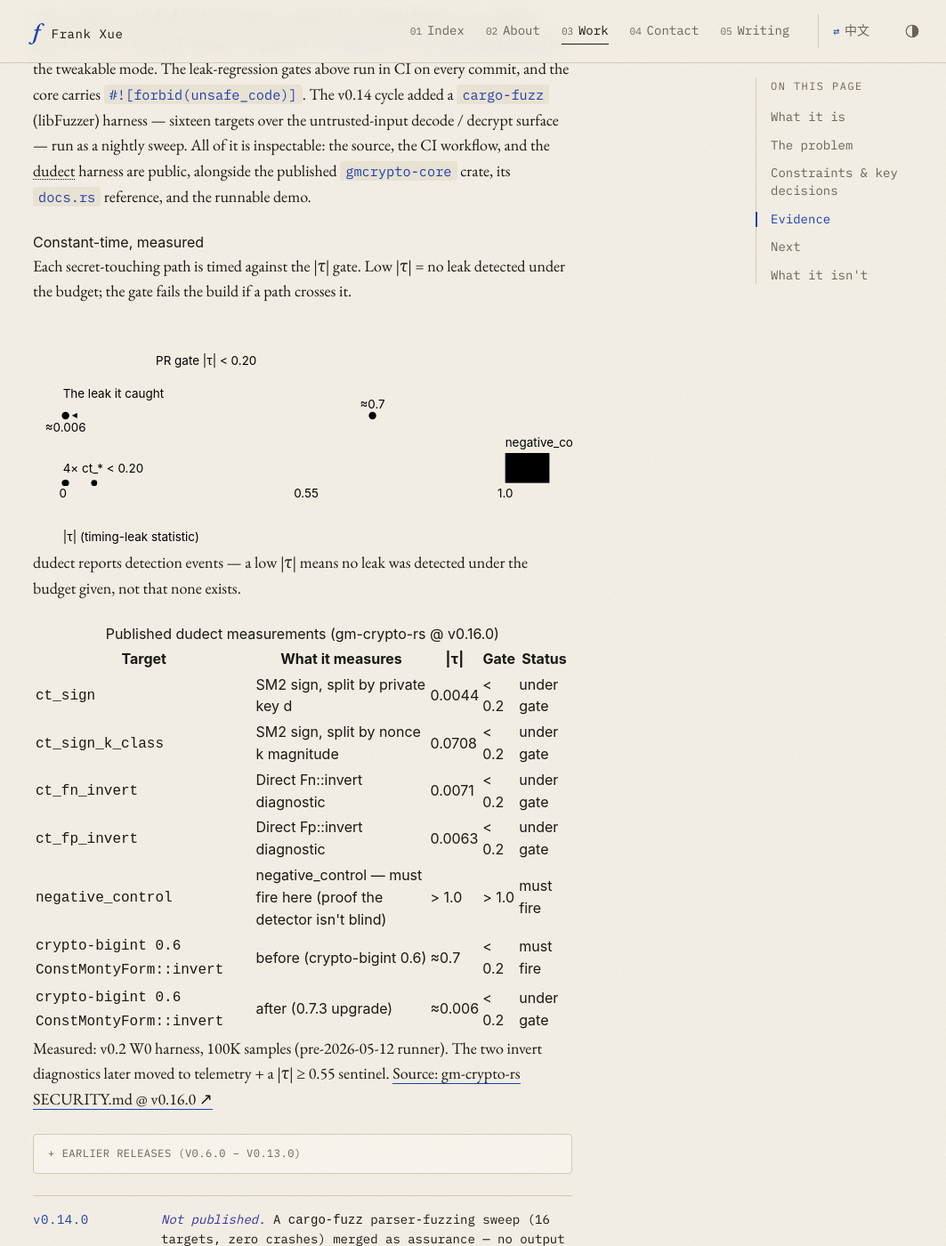
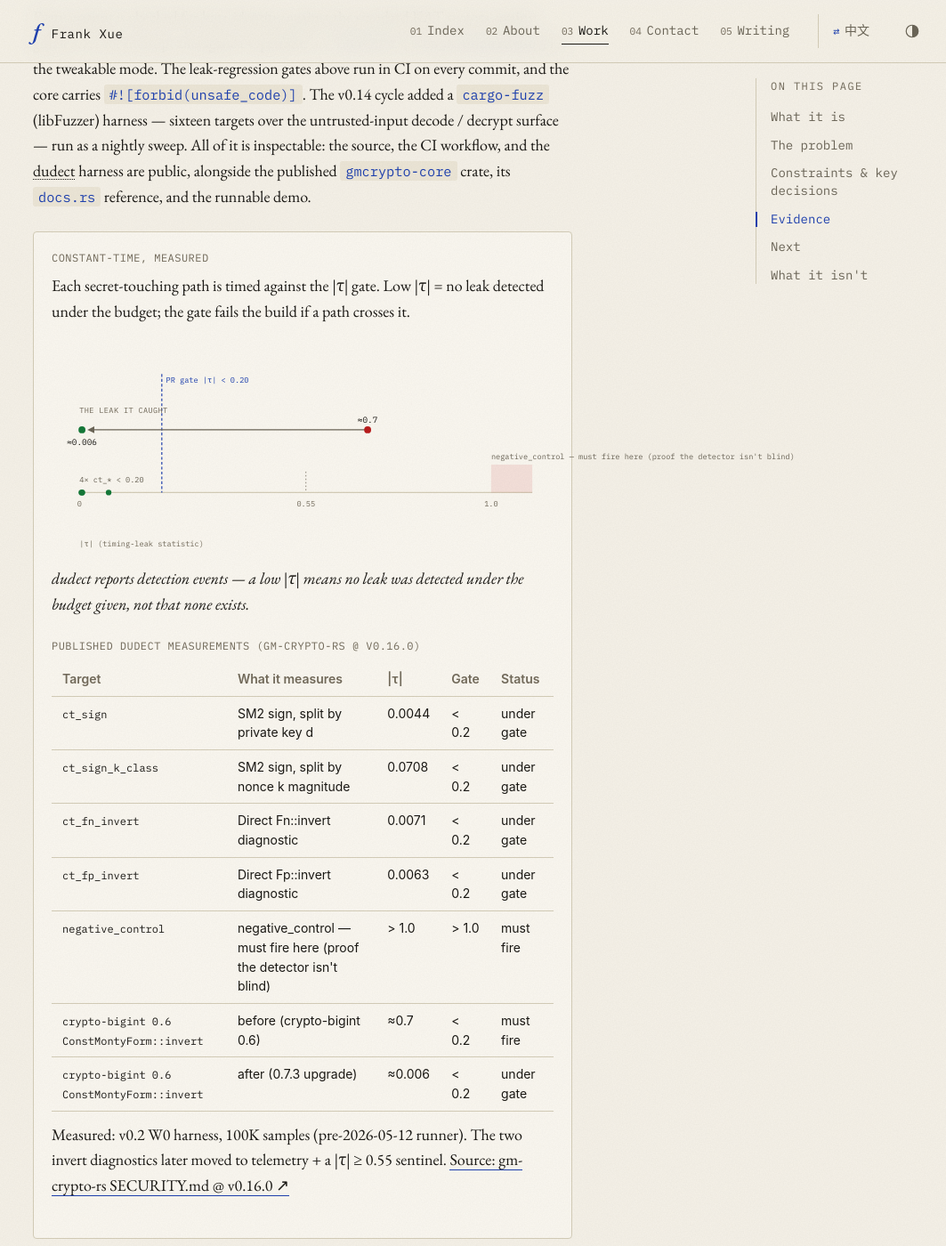
Before and after one commit to frankxue831/frankxue831.github.io, a Jekyll site: the page built from projects/gm-crypto-rs.html, in a window 1280 px wide and 1400 px high, scrolled down 2852 px. Shown: the whole window at 89% size, without its empty margins (101-1164 px from the left). Built offline with Jekyll 4.4.1, drawn with Linux system fonts in a browser that asks for light colours.

Commit message:
style: paper-and-ink CSS for the constant-time visualizer (tokens only)
Co-Authored-By: Claude Opus 4.8 (1M context) <noreply@anthropic.com>

```diff
--- a/assets/css/style.css
+++ b/assets/css/style.css
@@ -2104,3 +2104,100 @@ details.drawer .version-grid {
     padding: 0 var(--space-4) var(--space-4);
     border: 0;
 }
+
+/* =========================================================
+   Constant-time visualizer (Phase 2). Server-rendered inline SVG +
+   data table. Tokens only; dark theme adapts via --bg-sunk/--rule/--fg
+   overrides. Status hues reinforce position+text, never sole signal.
+   ========================================================= */
+.dudect {
+    margin: var(--space-6) 0 var(--space-8);
+    padding: var(--space-5);
+    border: 1px solid var(--rule);
+    border-radius: 4px;
+    background: var(--bg-sunk);
+}
+.dudect__title {
+    font-family: var(--mono);
+    font-size: var(--text-xs);
+    letter-spacing: 0.04em;
+    text-transform: uppercase;
+    color: var(--fg-subtle);
+    margin: 0 0 var(--space-2);
+}
+.dudect__intro {
+    font-family: var(--sans);
+    font-size: var(--text-sm);
+    color: var(--fg-muted);
+    margin: 0 0 var(--space-4);
+    max-width: var(--maxw-reading, 42rem);
+}
+.dudect__chart {
+    width: 100%;
+    height: auto;
+    overflow: visible;
+}
+/* SVG strokes/fills via tokens. font-size in SVG text is in user units. */
+.dudect__axis { stroke: var(--rule); stroke-width: 1.5; }
+.dudect__axis-label,
+.dudect__ticks text { font-family: var(--mono); font-size: 11px; fill: var(--fg-subtle); }
+.dudect__gate { stroke: var(--accent); stroke-width: 1.5; stroke-dasharray: 4 3; }
+.dudect__gate-label { font-family: var(--mono); font-size: 11px; fill: var(--accent); }
+.dudect__sentinel { stroke: var(--fg-subtle); stroke-width: 1; stroke-dasharray: 2 3; }
+.dudect__control { fill: var(--danger); opacity: 0.10; }
+.dudect__control-label,
+.dudect__cluster-label { font-family: var(--mono); font-size: 11px; fill: var(--fg-muted); }
+.dudect__pt { fill: var(--status-released); }
+.dudect__leak-heading { font-family: var(--mono); font-size: 11px; fill: var(--fg-subtle); text-transform: uppercase; letter-spacing: 0.04em; }
+.dudect__leak-arrow { stroke: var(--fg-muted); stroke-width: 1.5; }
+.dudect__arrowhead { fill: var(--fg-muted); }
+.dudect__leak-before { fill: var(--danger); }
+.dudect__leak-after { fill: var(--status-released); }
+.dudect__leak-before-label,
+.dudect__leak-after-label { font-family: var(--mono); font-size: 12px; fill: var(--fg); }
+.dudect__caveat {
+    font-family: var(--sans);
+    font-size: var(--text-sm);
+    color: var(--fg-muted);
+    font-style: italic;
+    margin: var(--space-3) 0 var(--space-4);
+}
+.dudect__table {
+    width: 100%;
+    border-collapse: collapse;
+    font-family: var(--sans);
+    font-size: var(--text-sm);
+    margin: 0 0 var(--space-3);
+}
+.dudect__table caption {
+    text-align: left;
+    font-family: var(--mono);
+    font-size: var(--text-xs);
+    letter-spacing: 0.04em;
+    text-transform: uppercase;
+    color: var(--fg-subtle);
+    margin-bottom: var(--space-2);
+}
+.dudect__table th,
+.dudect__table td {
+    text-align: left;
+    padding: var(--space-2) var(--space-3);
+    border-bottom: 1px solid var(--rule);
+    vertical-align: top;
+}
+.dudect__table th { color: var(--fg-subtle); font-weight: 600; }
+.dudect__table code { font-family: var(--mono); font-size: var(--text-xs); }
+.dudect__provenance {
+    font-family: var(--sans);
+    font-size: var(--text-xs);
+    color: var(--fg-subtle);
+    margin: 0;
+}
+/* Reduced-motion: the figure carries `reveal`; the global reveal/motion
+   gate + the prefers-reduced-motion reset already neutralise its animation.
+   No bespoke motion here, so nothing extra to disable. */
+@media (max-width: 759px) {
+    .dudect { padding: var(--space-4); }
+    .dudect__table { font-size: var(--text-xs); }
+    .dudect__table th, .dudect__table td { padding: var(--space-1) var(--space-2); }
+}
```
